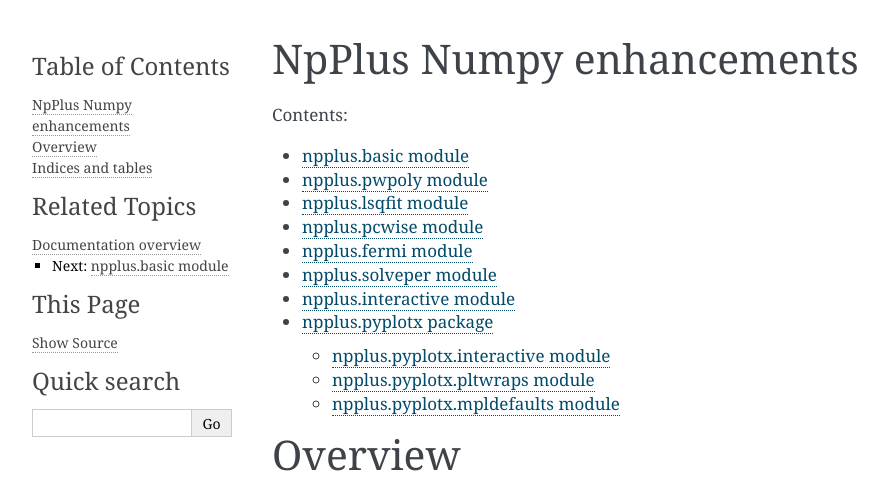
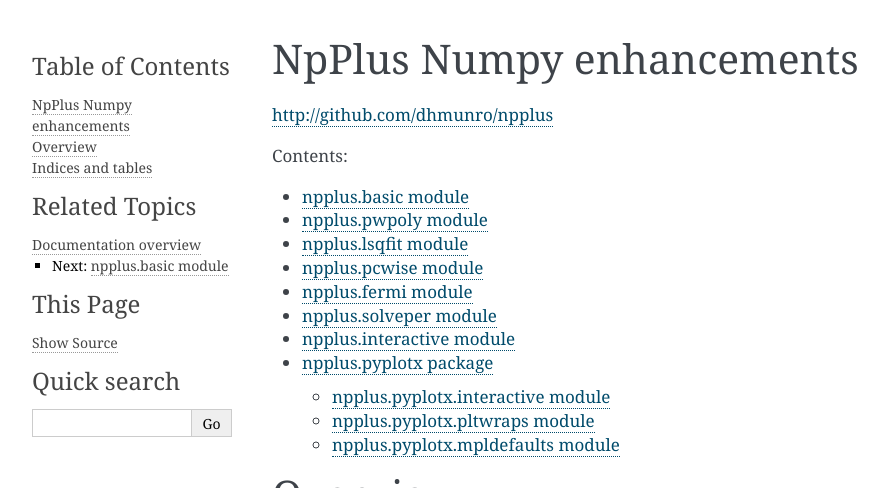
Before and after one commit to dhmunro/npplus, a Sphinx documentation site: the page built from docs/index.rst, in a window 1280 px wide, cut to the strip 0-488 px from the top of the page. Shown: the whole strip, without its empty margins (148-1036 px from the left). Built offline with Sphinx 7.4.7, drawn with Linux system fonts in a browser that asks for light colours; some of the changed lines change nothing that is shown.

Commit message:
added link to github to docs/index.rst

```diff
--- a/docs/index.rst
+++ b/docs/index.rst
@@ -5,6 +5,8 @@
 
 NpPlus Numpy enhancements
 =========================
+
+http://github.com/dhmunro/npplus
 
 Contents:
 
```
